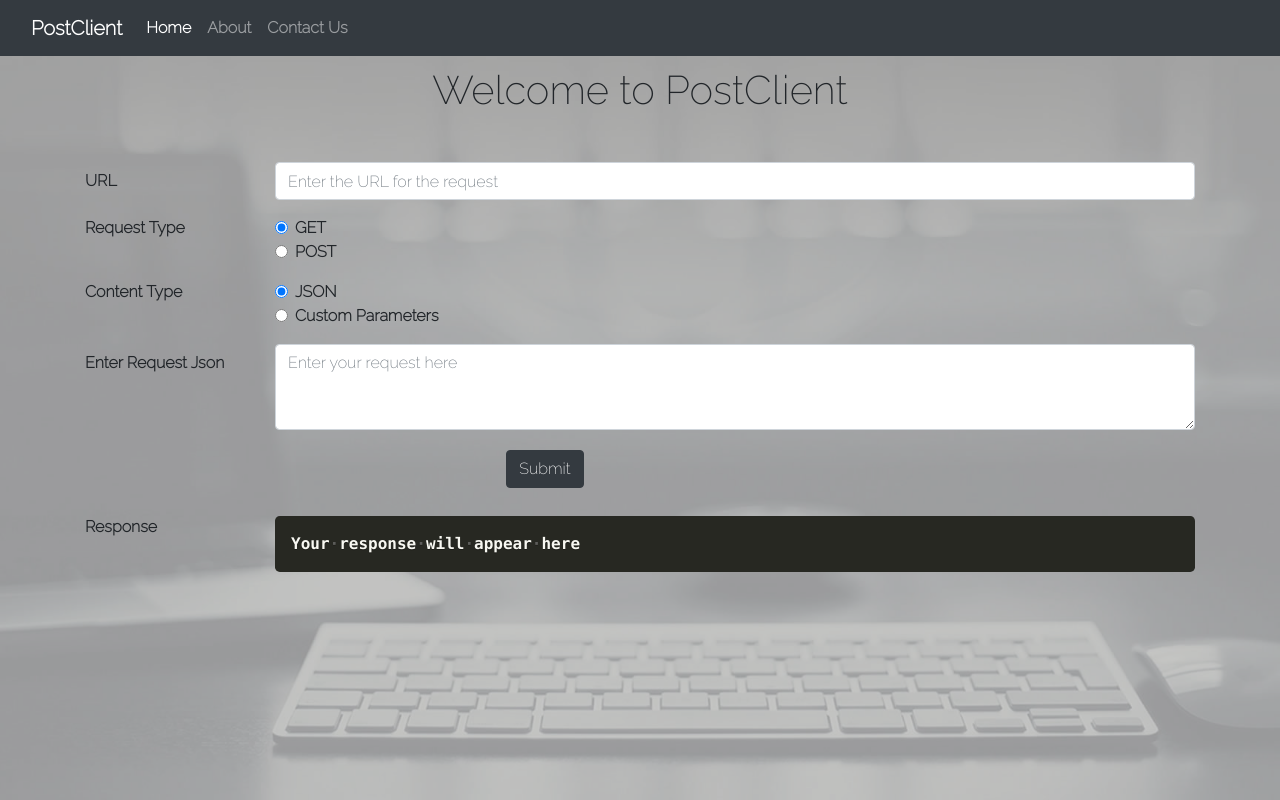
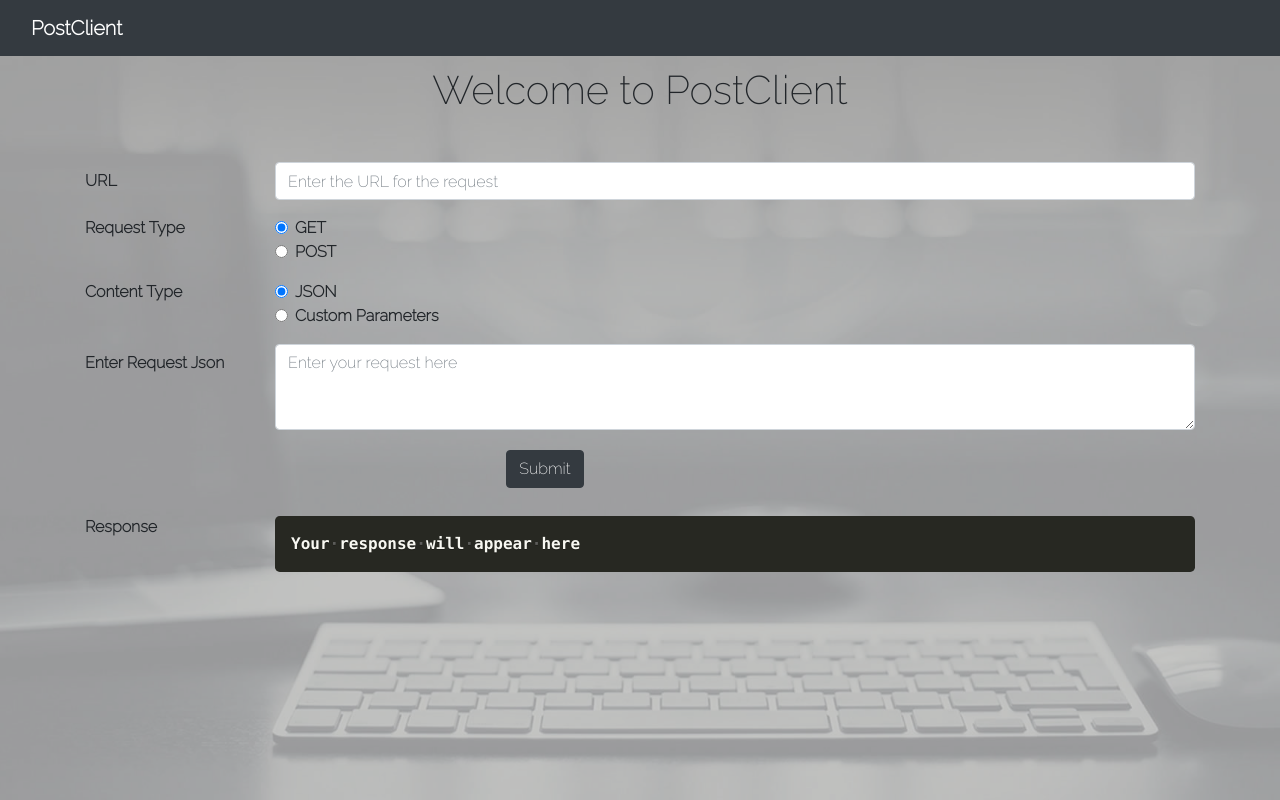
Before and after one commit to singh-kaustubh/PostClient, a website: page index.html in a window 1280 px wide. Drawn offline with nearby package versions, Linux system fonts and the light colour scheme.

Commit message:
Update index.html

```diff
--- a/index.html
+++ b/index.html
@@ -54,17 +54,6 @@
                 <span class="navbar-toggler-icon"></span>
             </button>
             <div class="collapse navbar-collapse" id="navbarText">
-                <ul class="navbar-nav me-auto mb-2 mb-lg-0">
-                    <li class="nav-item">
-                        <a class="nav-link active" aria-current="page" href="#">Home</a>
-                    </li>
-                    <li class="nav-item">
-                        <a class="nav-link" href="#">About</a>
-                    </li>
-                    <li class="nav-item">
-                        <a class="nav-link" href="#">Contact Us</a>
-                    </li>
-                </ul>
             </div>
         </div>
     </nav>
```
